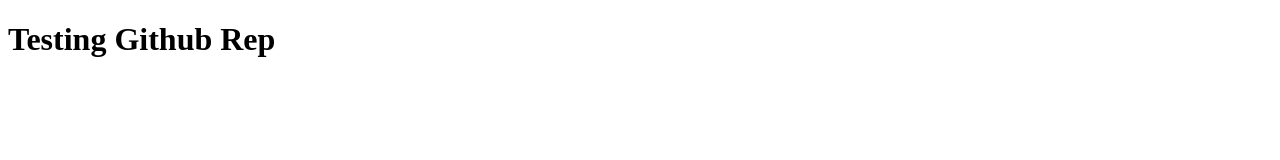
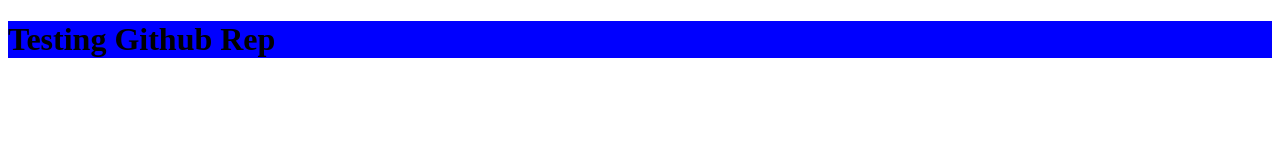
Before and after one commit to maxwellwebb/example, a plain HTML site: page index.html in a window 1280 px wide. Drawn offline with Linux system fonts and the light colour scheme.

Commit message:
added style for h1

```diff
--- a/index.html
+++ b/index.html
@@ -4,6 +4,7 @@
     <meta charset="UTF-8">
     <meta name="viewport" content="width=device-width, initial-scale=1.0">
     <title>Document</title>
+    <link rel="stylesheet" href="style.css"></link>
 </head>
 <body>
     <h1>Testing Github Rep</h1>
--- /dev/null
+++ b/style.css
@@ -0,0 +1,3 @@
+h1{
+    background-color: blue;
+}
```
